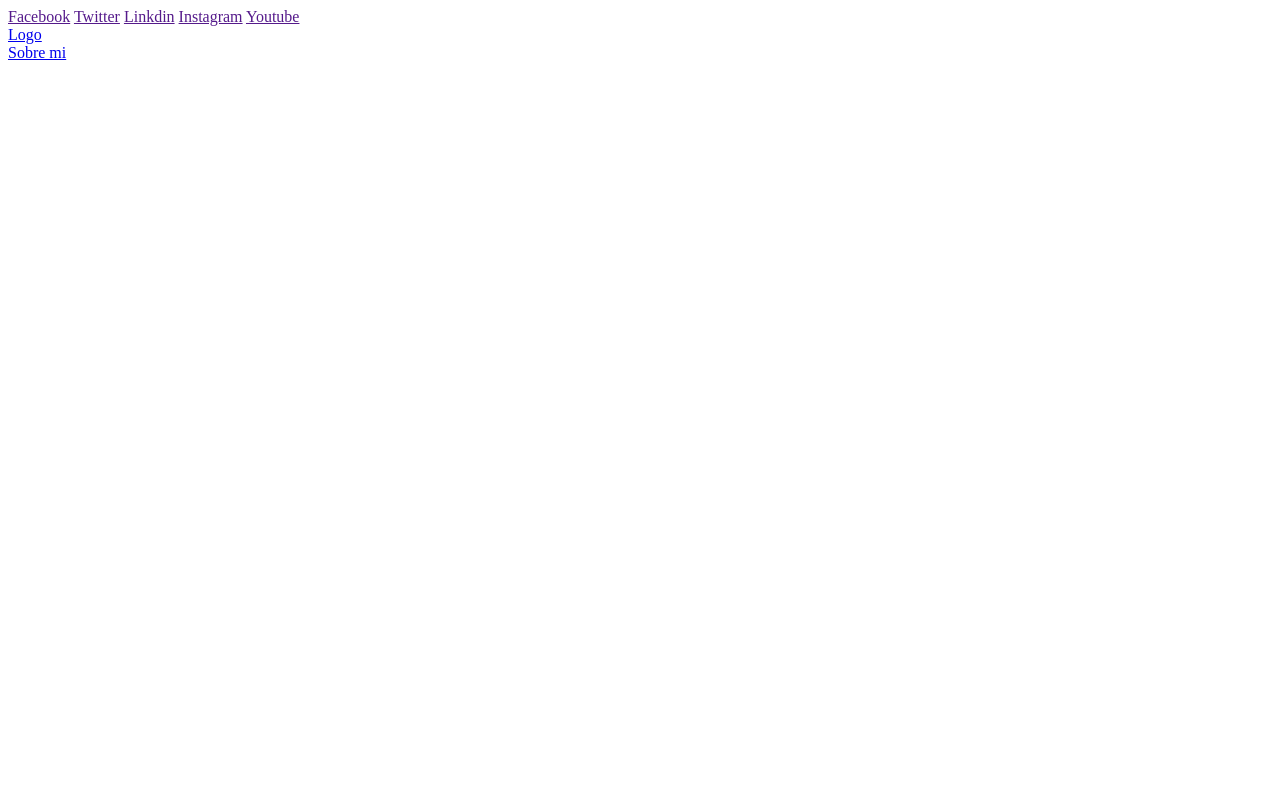
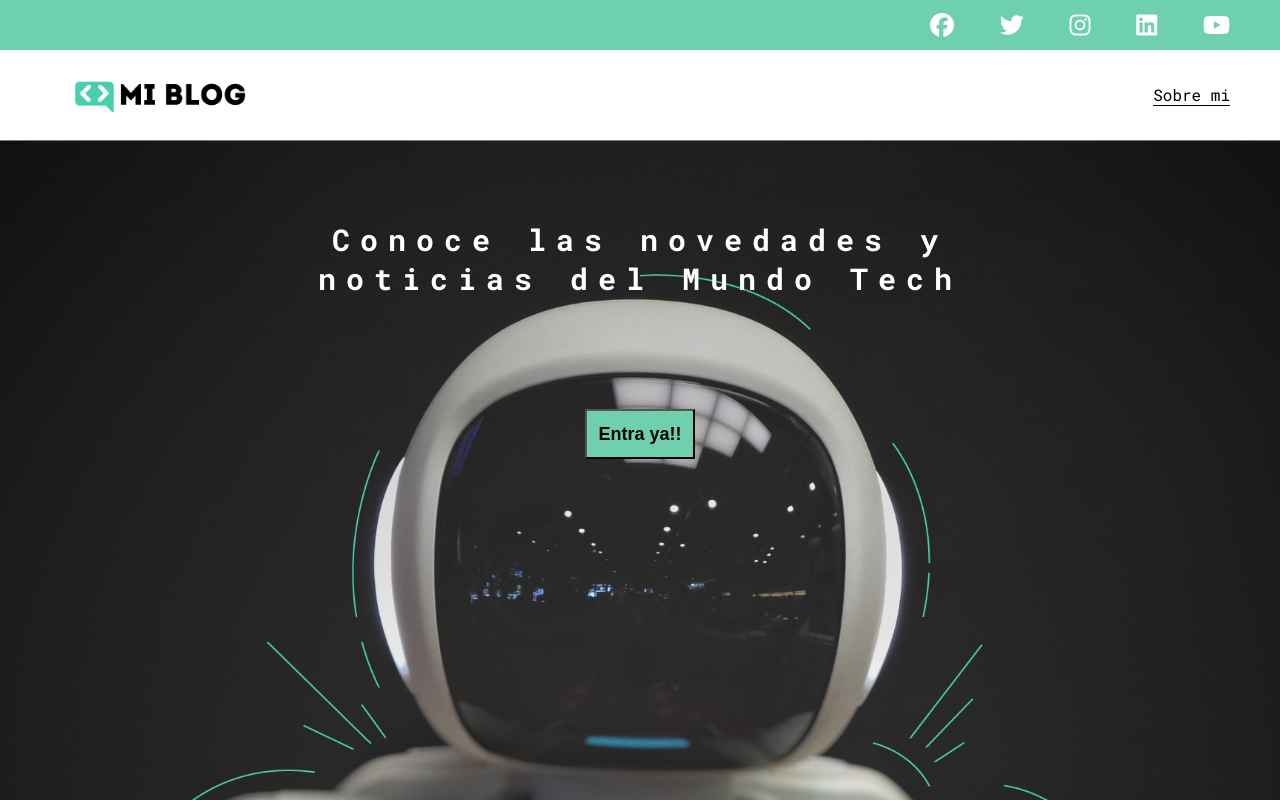
Before and after one commit to jmblack15/my-blog, a plain HTML site: page index.html in a window 1280 px wide. Drawn offline with Linux system fonts and the light colour scheme.

Commit message:
main page

```diff
--- a/css/main.css
+++ b/css/main.css
@@ -0,0 +1,120 @@
+@import url('https://fonts.googleapis.com/css2?family=Roboto+Mono:wght@400;500;700&family=Roboto+Slab:wght@400;700&family=Roboto:wght@400;500;700;900&display=swap');
+
+* {
+   margin    : 0;
+   padding   : 0;
+   box-sizing: border-box;
+}
+
+body {
+   font-family: 'Roboto Mono', monospace;
+   position: fixed;
+   top     : 0;
+   bottom  : 0;
+   left    : 0;
+   right   : 0;
+}
+
+a {
+   text-decoration: none;
+   display        : inline;
+   color          : black;
+}
+
+header {
+   width             : 100%;
+   height            : 140px;
+   display           : grid;
+   grid-template-rows: 1fr 1fr;
+}
+
+header .header__container--icons {
+   width           : 100%;
+   height          : 50px;
+   display         : grid;
+   background-color: #6fd0ad;
+}
+
+header .header__container--icons .icons {
+   width          : 300px;
+   height         : auto;
+   display        : flex;
+   justify-items  : flex-end;
+   align-items    : center;
+   justify-content: space-between;
+   justify-self   : end;
+   margin-right   : 50px;
+}
+
+header .icons span {
+   color    : white;
+   font-size: 24px;
+}
+
+nav {
+   display              : grid;
+   grid-template-columns: 1fr 1fr;
+   height               : 90px;
+}
+
+nav .nav__container--logo {
+   margin-left: 50px;
+}
+
+nav .nav__container--logo img {
+   width     : 220px;
+   margin-top: 10px;
+}
+
+nav .nav__container--link {
+   display        : flex;
+   align-items    : center;
+   justify-content: flex-end;
+   margin-right   : 50px;
+}
+
+nav .nav__container--link a {
+   color        : black;
+   border-bottom: 1px solid black;
+}
+
+.home-main {
+   display              : grid;
+   grid-template-columns: 1fr 4fr 1fr;
+   height               : 100%;
+   background-image     : url('../assets/img/Fondo.png');
+   background-position  : center;
+   background-repeat    : no-repeat;
+   background-size      : cover;
+}
+
+.home-main section {
+   display        : grid;
+   grid-column    : 2;
+   justify-content: center;
+   justify-items  : center;
+   height         : 350px;
+   margin-top     : 80px;
+}
+
+.home-main--text {
+   font-size     : 30px;
+   font-weight   : 700;
+   letter-spacing: 10px;
+   color         : black;
+   text-align    : center;
+   color         : #FFF;
+}
+
+.home-main--button {
+   width           : 110px;
+   height          : 50px;
+   background-color: #6fd0ad;
+   display         : grid;
+   align-items     : center;
+}
+
+.home-main--button a {
+   font-weight: 700;
+   font-size  : 18px;
+}
--- a/index.html
+++ b/index.html
@@ -5,26 +5,41 @@
    <meta charset="UTF-8">
    <meta http-equiv="X-UA-Compatible" content="IE=edge">
    <meta name="viewport" content="width=device-width, initial-scale=1.0">
+   <script src="https://kit.fontawesome.com/00eddf29ab.js" crossorigin="anonymous"></script>
    <title>My Blog</title>
    <link rel="stylesheet" href="./css/main.css">
 </head>
 
 <body>
    <header>
-      <section>
-         <div>
-            <a href="">Facebook</a>
-            <a href="">Twitter</a>
-            <a href="">Linkdin</a>
-            <a href="">Instagram</a>
-            <a href="">Youtube</a>
+      <section class="header__container--icons">
+         <div class="icons">
+            <a href=""><span class="fab fa-facebook"></span></a>
+            <a href=""><span class="fab fa-twitter"></span></a>
+            <a href=""><span class="fab fa-instagram"></span></a>
+            <a href=""><span class="fab fa-linkedin"></span></a>
+            <a href=""><span class="fab fa-youtube"></span></a>
          </div>
       </section>
       <nav>
-         <section><a href="/">Logo</a></section>
-         <section><a href="perfil.html">Sobre mi</a></section>
+         <section class="nav__container--logo">
+            <a href="/">
+               <img src="./assets/img/Logo-negro.png" alt="logo de mi blog">
+            </a>
+         </section>
+         <section class="nav__container--link">
+            <a href="perfil.html">Sobre mi</a>
+         </section>
       </nav>
    </header>
+   <main class="home-main">
+      <section>
+         <p class="home-main--text">Conoce las novedades y noticias del Mundo Tech</p>
+         <button class="home-main--button">
+            <a  href="/blogs.html">Entra ya!!</a>
+         </button>
+      </section>
+   </main>
 </body>
 
 </html>
```
Also changed, not shown: assets/img/Fondo.png (added), assets/img/Logo-negro.png (added).
